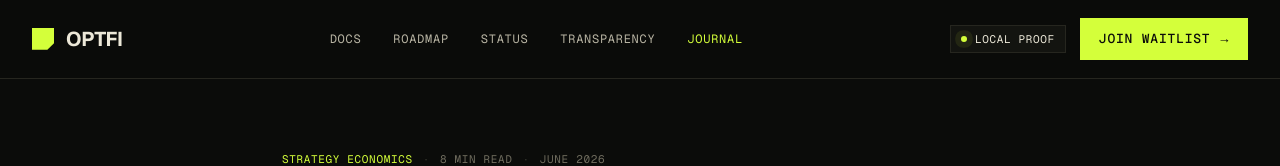
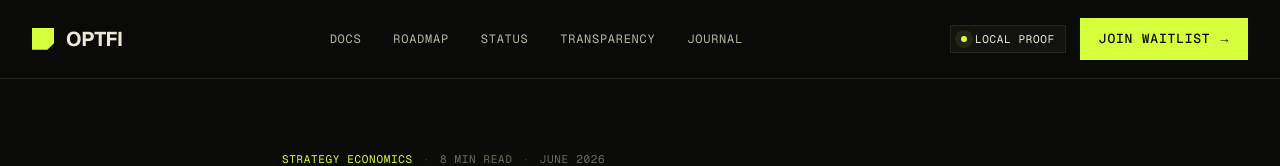
Before and after one commit to kronos-cm/optfi-website, a React (Vite) app: page /journal/when-arbitrage-stops-being-free-money in a window 1280 px wide. Shown: the top 166 px of the page. Built offline with nearby package versions, Linux system fonts and the light colour scheme.

Commit message:
docs: remove journal index route

```diff
--- a/src/App.tsx
+++ b/src/App.tsx
@@ -11,7 +11,6 @@ import { DocsMonetizationPage } from './pages/docs-monetization-page'
 import { JournalArbitrageFreeMoneyPage } from './pages/journal-arbitrage-free-money-page'
 import { JournalDefiSourceTimestampPage } from './pages/journal-defi-source-timestamp-page'
 import { JournalFreshEvidencePage } from './pages/journal-fresh-evidence-page'
-import { JournalIndexPage } from './pages/journal-index-page'
 import { JournalLocalFirstHostingPage } from './pages/journal-local-first-hosting-page'
 import { JournalProofBeforeCapitalPage } from './pages/journal-proof-before-capital-page'
 import { JournalStrategyProofPage } from './pages/journal-strategy-proof-page'
@@ -31,7 +30,6 @@ function AppRoutes() {
       <Route path="/docs/safety" element={<DocsSafetyPage />} />
       <Route path="/docs/operator-access" element={<DocsOperatorAccessPage />} />
       <Route path="/docs/monetization" element={<DocsMonetizationPage />} />
-      <Route path="/journal" element={<JournalIndexPage />} />
       <Route path="/journal/when-arbitrage-stops-being-free-money" element={<JournalArbitrageFreeMoneyPage />} />
       <Route path="/journal/fresh-evidence" element={<JournalFreshEvidencePage />} />
       <Route path="/journal/strategy-proof" element={<JournalStrategyProofPage />} />
--- a/src/components/site-shell.tsx
+++ b/src/components/site-shell.tsx
@@ -1,4 +1,4 @@
-import type { PropsWithChildren } from 'react'
+import { useEffect, type PropsWithChildren } from 'react'
 import { NavLink, useLocation } from 'react-router-dom'
 import './site-nav.css'
 
@@ -6,6 +6,17 @@ export function SiteShell({ children }: PropsWithChildren) {
   const location = useLocation()
   const isHome = location.pathname === '/'
   const isDocs = location.pathname.startsWith('/docs')
+
+  useEffect(() => {
+    if (!location.hash) {
+      return
+    }
+
+    window.requestAnimationFrame(() => {
+      const target = document.getElementById(decodeURIComponent(location.hash.slice(1)))
+      target?.scrollIntoView({ block: 'start' })
+    })
+  }, [location.hash, location.pathname])
 
   return (
     <div className="site-nav-root">
@@ -31,9 +42,9 @@ export function SiteShell({ children }: PropsWithChildren) {
               <NavLink to="/transparency" className={({ isActive }) => isActive ? 'active' : ''}>
                 Transparency
               </NavLink>
-              <NavLink to="/journal" className={({ isActive }) => isActive ? 'active' : ''}>
+              <a href="/#journal">
                 Journal
-              </NavLink>
+              </a>
             </div>
 
             <div className="site-nav-cta">
@@ -107,7 +118,7 @@ export function SiteShell({ children }: PropsWithChildren) {
               <p style={{ fontSize: '11px', letterSpacing: '0.08em', textTransform: 'uppercase', color: '#6f6c5e', margin: '0 0 12px' }}>Company</p>
               <div style={{ display: 'flex', flexDirection: 'column', gap: '8px', fontSize: '14px' }}>
                 <NavLink to="/transparency" style={{ color: '#b8b4a3', textDecoration: 'none' }}>Transparency</NavLink>
-                <NavLink to="/journal" style={{ color: '#b8b4a3', textDecoration: 'none' }}>Journal</NavLink>
+                <a href="/#journal" style={{ color: '#b8b4a3', textDecoration: 'none' }}>Journal</a>
               </div>
             </div>
           </div>
--- a/src/pages/home-page.tsx
+++ b/src/pages/home-page.tsx
@@ -94,7 +94,6 @@ export function HomePage() {
               <div className="kicker"><span className="num">/ 02</span> The journal</div>
               <h2>Notes from a tax-aware crypto build, <span className="lime">written in public.</span></h2>
             </div>
-            <a className="btn btn-ghost" href="/journal">All entries (6) <span className="arrow">→</span></a>
           </div>
 
           <div className="journal-cats">
--- a/src/pages/journal-arbitrage-free-money-page.tsx
+++ b/src/pages/journal-arbitrage-free-money-page.tsx
@@ -382,7 +382,7 @@ export function JournalArbitrageFreeMoneyPage() {
             </div>
 
             <div className="post-footer-nav">
-              <a href="/journal" className="post-back">← Back to the journal</a>
+              <a href="/#journal" className="post-back">← Back to the journal</a>
             </div>
           </div>
         </div>
--- a/src/pages/journal-defi-source-timestamp-page.tsx
+++ b/src/pages/journal-defi-source-timestamp-page.tsx
@@ -164,7 +164,7 @@ export function JournalDefiSourceTimestampPage() {
             </div>
 
             <div className="post-footer-nav">
-              <a href="/journal" className="post-back">← Back to the journal</a>
+              <a href="/#journal" className="post-back">← Back to the journal</a>
             </div>
           </div>
         </div>
--- a/src/pages/journal-fresh-evidence-page.tsx
+++ b/src/pages/journal-fresh-evidence-page.tsx
@@ -198,7 +198,7 @@ export function JournalFreshEvidencePage() {
             </div>
 
             <div className="post-footer-nav">
-              <a href="/journal" className="post-back">← Back to the journal</a>
+              <a href="/#journal" className="post-back">← Back to the journal</a>
             </div>
           </div>
         </div>
--- a/src/pages/journal-index-page.tsx
+++ /dev/null
@@ -1,102 +0,0 @@
-import { ArrowRightLeft, BookOpenText, Clock3, FlaskConical, ShieldCheck } from 'lucide-react'
-import { Link } from 'react-router-dom'
-import { Badge } from '../components/ui/badge'
-import { Card, CardDescription, CardHeader, CardTitle } from '../components/ui/card'
-import { PageContainer, PageHero, SectionHeading } from '../components/page-primitives'
-
-const entries = [
-  {
-    to: '/journal/when-arbitrage-stops-being-free-money',
-    icon: ArrowRightLeft,
-    category: 'Strategy economics',
-    title: 'When arbitrage stops being free money. The spread is not the profit.',
-    summary: 'A visual, data-backed story on why visible CEX price gaps can disappear under fees, spread, slippage, and tax-aware accounting.',
-    badge: 'New',
-  },
-  {
-    to: '/journal/fresh-evidence',
-    icon: Clock3,
-    category: 'Proof discipline',
-    title: 'Old proof can look clean. Fresh proof can still say no.',
-    summary: 'The first P1 slice makes evidence freshness a deterministic test contract before more dashboard surface gets added.',
-    badge: 'P1 started',
-  },
-  {
-    to: '/journal/proof-before-capital',
-    icon: ShieldCheck,
-    category: 'Proof discipline',
-    title: 'Capital waits at the locked door. Proof holds the key.',
-    summary: 'The current proof gate is blocked. This story explains what has to improve before capital access is credible.',
-    badge: 'Current proof: blocked',
-  },
-  {
-    to: '/journal/local-first-hosting',
-    icon: Clock3,
-    category: 'Operating discipline',
-    title: 'We turned the server bill into a gate. Not a habit.',
-    summary: 'Infrastructure burn is EUR 0 right now. The private runtime stays off until proof or continuity earns it.',
-    badge: 'Local-first',
-  },
-  {
-    to: '/journal/defi-source-timestamp',
-    icon: FlaskConical,
-    category: 'DeFi research',
-    title: 'A DeFi yield number walked in without a clock. We sent it back.',
-    summary: 'A DeFi yield row cannot be ranked as current research evidence until its source timestamp is visible and fresh.',
-    badge: 'Research-only',
-  },
-  {
-    to: '/journal/strategy-proof',
-    icon: BookOpenText,
-    category: 'Strategy thinking',
-    title: '28 strategies walked into the lab. Zero promoted. Here is what that means.',
-    summary: 'A prior strategy-lab note on why a zero-promote result can still be useful when the gate is honest.',
-    badge: 'Archive',
-  },
-] as const
-
-export function JournalIndexPage() {
-  return (
-    <PageContainer>
-      <PageHero
-        eyebrow="Journal"
-        title="Public notes from the proof loop"
-        description="These entries explain OptFi's operating discipline, research gates, and DeFi posture without exposing private telemetry or making return claims."
-        actions={
-          <>
-            <Badge variant="warning">Proof blocked</Badge>
-            <Badge variant="default">No investment advice</Badge>
-            <Badge variant="brand">Local-first</Badge>
-          </>
-        }
-      />
-
-      <section className="mt-10 space-y-4">
-        <SectionHeading
-          kicker="Entries"
-          title="Current public writing"
-          description="The newest entries focus on the trust problem directly: cost control is solved locally, but capital proof is not."
-        />
-        <div className="grid gap-4 md:grid-cols-2">
-          {entries.map((entry) => (
-            <Link key={entry.to} to={entry.to} className="group block">
-              <Card className="glass h-full transition-transform duration-150 group-hover:-translate-y-1">
-                <CardHeader>
-                  <div className="mb-3 flex items-center justify-between gap-3">
-                    <div className="grid h-10 w-10 place-items-center rounded-xl bg-white/80 text-sky-800 ring-1 ring-white/70">
-                      <entry.icon className="h-5 w-5" />
-                    </div>
-                    <Badge variant={entry.badge.includes('blocked') ? 'warning' : 'default'}>{entry.badge}</Badge>
-                  </div>
-                  <p className="font-mono text-xs tracking-[0.16em] text-[color:var(--muted-foreground)]">{entry.category}</p>
-                  <CardTitle className="text-lg">{entry.title}</CardTitle>
-                  <CardDescription>{entry.summary}</CardDescription>
-                </CardHeader>
-              </Card>
-            </Link>
-          ))}
-        </div>
-      </section>
-    </PageContainer>
-  )
-}
--- a/src/pages/journal-local-first-hosting-page.tsx
+++ b/src/pages/journal-local-first-hosting-page.tsx
@@ -143,7 +143,7 @@ export function JournalLocalFirstHostingPage() {
             </div>
 
             <div className="post-footer-nav">
-              <a href="/journal" className="post-back">← Back to the journal</a>
+              <a href="/#journal" className="post-back">← Back to the journal</a>
             </div>
           </div>
         </div>
--- a/src/pages/journal-proof-before-capital-page.tsx
+++ b/src/pages/journal-proof-before-capital-page.tsx
@@ -204,7 +204,7 @@ export function JournalProofBeforeCapitalPage() {
             </div>
 
             <div className="post-footer-nav">
-              <a href="/journal" className="post-back">← Back to the journal</a>
+              <a href="/#journal" className="post-back">← Back to the journal</a>
             </div>
           </div>
         </div>
```
